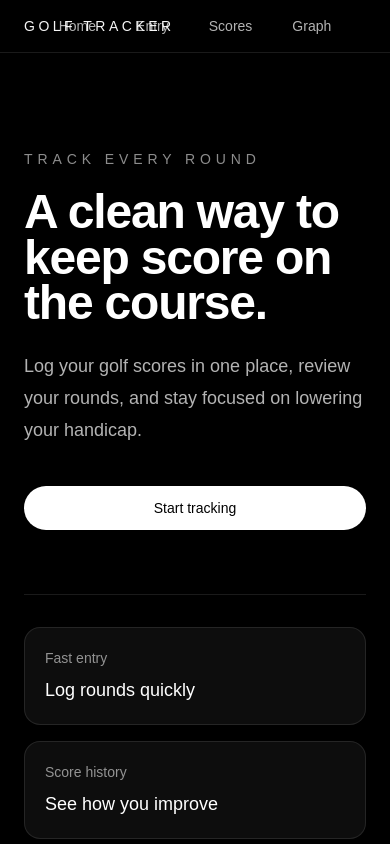
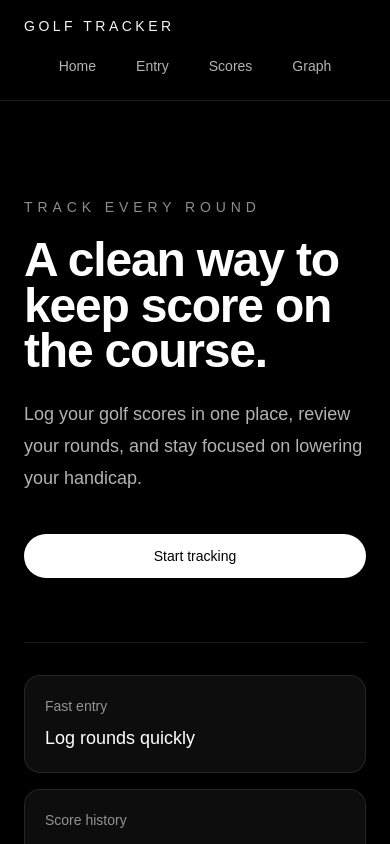
Before and after one commit to elliotjhan/golf-tracker, a Next.js app in the folder golf-tracker/: page / in a window 390 px wide. Shown: the top 844 px of the page. Built offline with nearby package versions, Linux system fonts and the light colour scheme.

Commit message:
fix responsive nav bar issue

```diff
--- a/golf-tracker/app/layout.tsx
+++ b/golf-tracker/app/layout.tsx
@@ -33,15 +33,15 @@ export default function RootLayout({
     >
       <body className="min-h-full flex flex-col bg-black text-white">
         <nav className="border-b border-white/10 bg-black/95">
-          <div className="mx-auto relative flex w-full max-w-[86rem] items-center px-6 py-4 text-sm sm:px-10 lg:px-12">
+          <div className="mx-auto relative flex w-full max-w-[86rem] flex-col items-start gap-3 px-6 py-4 text-sm sm:flex-row sm:items-center sm:gap-0 sm:px-10 lg:px-12">
             <Link
               href="/"
-              className="text-sm font-medium tracking-[0.25em] uppercase"
+              className="w-full sm:w-auto text-sm font-medium tracking-[0.25em] uppercase"
             >
               Golf Tracker
             </Link>
 
-            <div className="absolute left-1/2 flex -translate-x-1/2 items-center gap-2">
+            <div className="flex w-full flex-wrap items-center justify-center gap-2 sm:absolute sm:left-1/2 sm:w-auto sm:-translate-x-1/2">
               <Link
                 href="/"
                 className="rounded-full px-4 py-2 text-white/70 transition hover:bg-white/5 hover:text-white"
--- a/golf-tracker/app/pages/home.tsx
+++ /dev/null
@@ -1,3 +0,0 @@
-export default function Page() {
-  return <h1>Hello Next.js!</h1>;
-}
```
